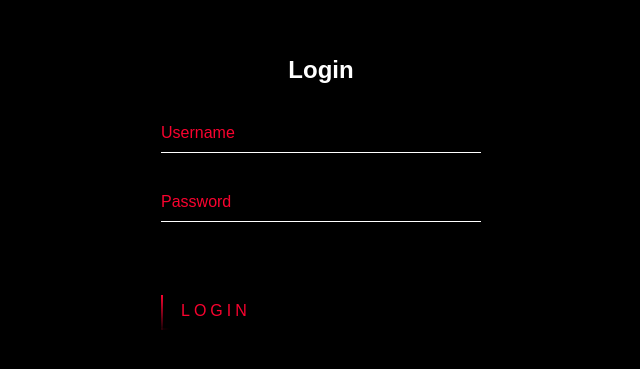
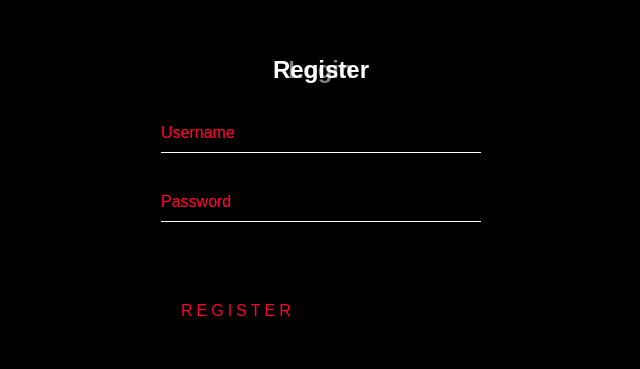
Before and after one commit to rahul975337/pms-combined, a React (Create React App) app in the folder client/: page /login in a window 1280 px wide. Shown: the part 205-574 px from the top of the page, without its empty margins (319-959 px from the left). Built offline with nearby package versions, Linux system fonts and the light colour scheme.

Commit message:
changing layouts

```diff
--- a/client/public/index.html
+++ b/client/public/index.html
@@ -9,6 +9,7 @@
       name="description"
       content="Web site created using create-react-app"
     />
+    <meta charset="UTF-8" />
     <link rel="apple-touch-icon" href="%PUBLIC_URL%/logo192.png" />
     <!--
       manifest.json provides metadata used when your web app is installed on a
--- a/client/src/App.js
+++ b/client/src/App.js
@@ -12,11 +12,12 @@ function App() {
 
   return (
     <>
-      {!user ? (
+      {!user || user === "" ? (
         <Login />
       ) : (
         <Router>
           <Nav />
+
           <Switch>
             <Route exact path="/">
               <Home />
--- a/client/src/Pages/Login/Login.css
+++ b/client/src/Pages/Login/Login.css
@@ -7,7 +7,9 @@ body {
   font-family: sans-serif;
   background: linear-gradient(rgba(0, 0, 0, 4), rgba(0, 0, 0, 4));
 }
-
+.login-page {
+  display: flex;
+}
 .login-box {
   position: absolute;
   top: 50%;
@@ -62,18 +64,22 @@ body {
   font-size: 12px;
 }
 
-.login-box form btn {
+.login-box btn {
   position: relative;
   display: inline-block;
   padding: 10px 20px;
   color: var(--red);
+  background: var(--black);
   font-size: 16px;
   text-decoration: none;
   text-transform: uppercase;
   overflow: hidden;
   transition: 0.5s;
   margin-top: 40px;
+  outline: none;
   letter-spacing: 4px;
+  margin-right: 20px;
+  border: none;
 }
 
 .login-box btn:hover {
@@ -116,7 +122,7 @@ body {
   height: 100%;
   background: linear-gradient(180deg, transparent, var(--red));
   animation: btn-anim2 1s linear infinite;
-  animation-delay: 0.25s;
+  animation-delay: 0.5s;
 }
 
 @keyframes btn-anim2 {
--- a/client/src/Pages/Login/Login.js
+++ b/client/src/Pages/Login/Login.js
@@ -8,6 +8,8 @@ import "react-toastify/dist/ReactToastify.css";
 function Login() {
   const [username, setUsername] = useState("");
   const [password, setPassword] = useState("");
+  const [usernameReg, setUsernameReg] = useState("");
+  const [passwordReg, setPasswordReg] = useState("");
   const [isLoggedIn, setIsLoggedIn] = useState(false);
   const baseUrl = "http://localhost:3001";
   const [state, dispatch] = useStateValue();
@@ -27,17 +29,33 @@ function Login() {
       }
     });
   };
+  const register = () => {
+    Axios.post(`${baseUrl}/register`, {
+      username: usernameReg,
+      password: passwordReg,
+    })
+      .then((response) => {
+        if (response.data.message) {
+          return toast(" User already exists", { type: "error" });
+        }
+        // if (response.data.err) {
+        //   return toast(" User already exists", { type: "error" });
+        // }
+      })
+      .catch(toast(" User already exists", { type: "error" }));
+  };
 
   return (
+    <div className="login-page">
+      <ToastContainer position="bottom-left" />
       <div className="login-box">
-      <ToastContainer position="bottom-left" />
         <h2>Login</h2>
         <form>
           <div className="user-box">
             <input
               type="text"
+              required="true"
               name=""
-            required="true"
               onChange={(e) => setUsername(e.target.value)}
             />
             <label>Username</label>
@@ -60,6 +78,37 @@ function Login() {
           </btn>
         </form>
       </div>
+      <div className="login-box">
+        <h2>Register</h2>
+        <form>
+          <div className="user-box">
+            <input
+              type="text"
+              name=""
+              required="true"
+              onChange={(e) => setUsernameReg(e.target.value)}
+            />
+            <label>Username</label>
+          </div>
+          <div className="user-box">
+            <input
+              type="password"
+              name=""
+              required="true"
+              onChange={(e) => setPasswordReg(e.target.value)}
+            />
+            <label>Password</label>
+          </div>
+          <btn className="login-btn" onClick={register}>
+            <span></span>
+            <span></span>
+            <span></span>
+            <span></span>
+            Register
+          </btn>
+        </form>
+      </div>
+    </div>
   );
 }
 
```
Also changed, not shown: 2 other files (tests, documents, lock files or other folders). Lines whose indentation alone changed are shown as unchanged.
